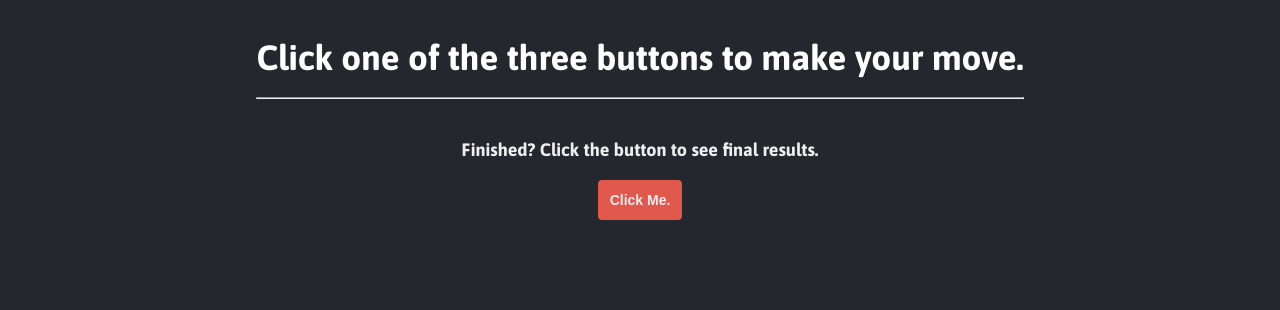
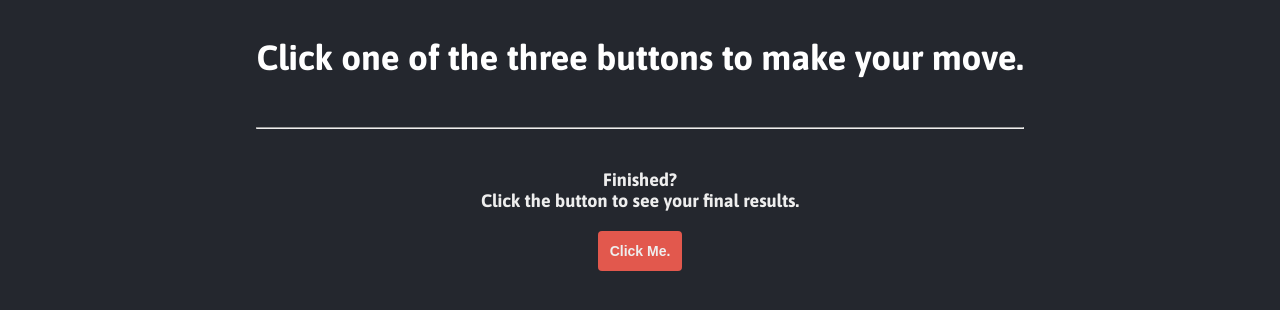
Before and after one commit to Trevorton27/rock-paper-scissors, a plain HTML site: page index.html in a window 1280 px wide. Shown: the part 464-774 px from the top of the page. Drawn offline with Linux system fonts and the light colour scheme.

Commit message:
rephrased button prompt and adjust hr spacing

```diff
--- a/index.html
+++ b/index.html
@@ -42,8 +42,8 @@
         </div>
         <div class="final-results">
           <p id="action-message">Click one of the three buttons to make your move.</p>
-          <hr style="width: 60%; margin: 0 auto;">
-          <p id="finished-tag">Finished? Click the button to see final results.</p>
+          <hr style="width: 60%; margin: 0 auto;" >
+          <p id="finished-tag">Finished? <br> Click the button to see your final results.</p>
           <button id="finished-button" onclick="displayFinalScore();">Click Me.</button>
           <div id="finalScore_div">
 
--- a/style.css
+++ b/style.css
@@ -98,6 +98,7 @@ header > h3 {
     font-size: 35px;
     font-family: Asap, sans-serif;
     margin: 20px;
+    padding-bottom: 30px;
 }
 
 .final-results {
```
